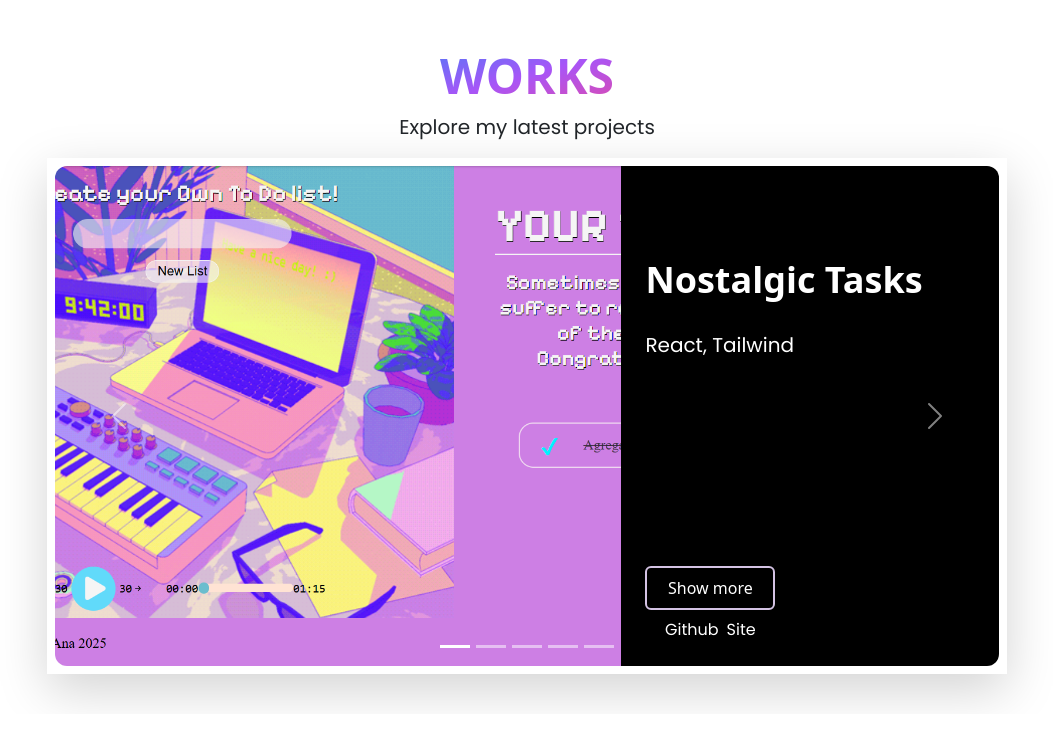
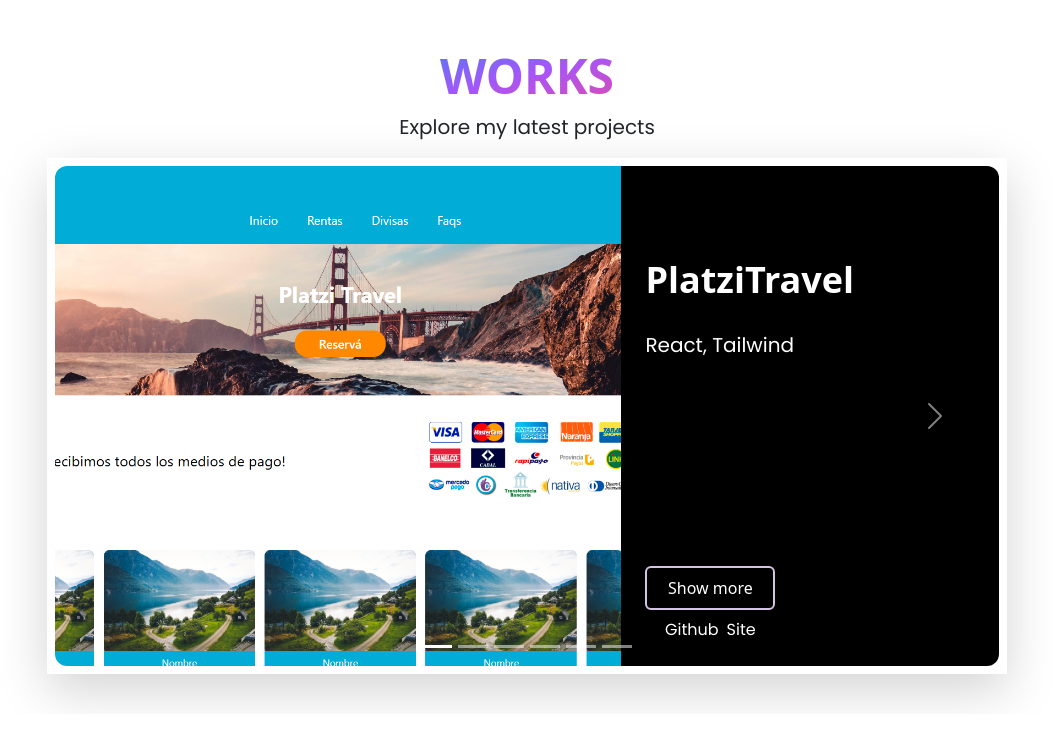
Before and after one commit to Liottaap/Portfolio, a React (Create React App) app: page /Portfolio/works in a window 1280 px wide. Shown: the top 744 px of the page, without its empty margins (113-1166 px from the left). Built offline with nearby package versions, Linux system fonts and the light colour scheme; a web font is replaced by a local one.

Commit message:
agregado platziTravel

```diff
--- a/package.json
+++ b/package.json
@@ -13,6 +13,7 @@
     "react-dom": "^19.0.0",
     "react-router-dom": "^7.1.5",
     "react-scripts": "5.0.1",
+    "react-scroll": "^1.9.3",
     "tailwindcss": "^3.4.17"
   },
   "scripts": {
--- a/src/components/AboutHello.jsx
+++ b/src/components/AboutHello.jsx
@@ -27,9 +27,7 @@
                             In this portfolio, you’ll find a sample of my projects <span className='inline-block'>Thank you for visiting my work, and feel free to contact me to collaborate!</span>
                         </p>
                         <a className='underline'_blank href="https://drive.google.com/file/d/12AUP9cUDMIqf3XXoINEGuOmJHBHBvt_5/view?usp=sharing">CV</a>
-
                     </div>
-
             </div>
 
             </section>
--- a/src/components/projectsArray.js
+++ b/src/components/projectsArray.js
@@ -1,12 +1,24 @@
-import project1 from "../assets/projects/nostalgicTasks.png";
-import project2 from "../assets/projects/mascotitas.png";
-import project3 from "../assets/projects/oroVerde.png";
-import project4 from "../assets/projects/ChopSuey.png"
-import project5 from '../assets/projects/batatabit.png'
+import project2 from "../assets/projects/nostalgicTasks.png";
+import project3 from "../assets/projects/mascotitas.png";
+import project4 from "../assets/projects/oroVerde.png";
+import project5 from "../assets/projects/ChopSuey.png"
+import project6 from '../assets/projects/batatabit.png'
+import project1 from '../assets/projects/platzitravel.png'
 const projectsArray = [
     {
         id: '1',
         img: project1,
+        name: "PlatziTravel",
+        desc: "PlatziTravel is a web application focused on travel planning, allowing users to search for and locate vacation rentals and personalized destinations through smart filters, dynamic search tools, and interactive maps. The project features a modern interface with sections such as a carousel of recommended destinations, a grid of featured rentals, and a login system to access user profiles and manage reservations. With a strong emphasis on UX/UI, PlatziTravel offers an intuitive, visually appealing, and functional experience to help users organize their trips from any device.",
+
+        tecs:"React, Tailwind",
+        gitHub:'https://github.com/Liottaap/PlatziTravel2',
+        link: 'https://travelplatzi.netlify.app/',
+    },
+
+    {
+        id: '2',
+        img: project2,
         name: "Nostalgic Tasks",
         desc: "A colorful Lo-fi-themed website, perfect for studying, organizing your tasks, and enjoying relaxing music along the way.\nBuilt with React.js and styled using Tailwind CSS, this app features a functional music player powered by React Player, with a curated playlist to help you focus.\nThe design was previously created in Whimsical, aiming for a warm and nostalgic visual experience.",
 
@@ -14,8 +26,8 @@
         gitHub:'https://github.com/Liottaap/Nostalgic_tasks',
         link: 'https://nostalgictasks.netlify.app/',},
     {
-        id: '2',
-        img: project2,
+        id: '3',
+        img: project3,
         name: "Patitas Contentas",
         desc: "A vibrant landing page designed to promote the adoption and responsible fostering of homeless pets.\nCreated with HTML, CSS, and JavaScript, this project aims to convey warmth and empathy, offering a visually and functionally friendly experience for potential adopters.\nIt features a login system built with JavaScript, where users must register before signing in. Once logged in, they are redirected to the homepage.\nIt also includes Toastify and SweetAlert to notify users when an error occurs during login, registration, or when adopting a pet.",
 
@@ -23,8 +35,8 @@
         gitHub:'https://github.com/Liottaap/Patitas_contentas',
         link: 'https://patitascontentas.netlify.app/', },
     {
-        id: '3',
-        img: project3,
+        id: '4',
+        img: project4,
         name: "Oro Verde",
         desc: "A personal project for an online store focused on selling regional and healthy food products.\nThe design was initially planned with a wireframe created in Whimsical, allowing for a clear visual structure before development.\nIt was built using only HTML and CSS, with future migration to SASS in mind, aiming for better style organization and scalability.\nThe visual proposal focuses on a clear, clean, and user-friendly experience, with attention to detail to convey trust and accessibility.",
 
@@ -33,8 +45,8 @@
         link: 'https://oroverdesj.netlify.app/',
     },
     {
-        id: '4',
-        img: project4,
+        id: '5',
+        img: project5,
         name: "Chop Suey",
         desc: "A personal landing page project for a fast food restaurant with a modern and appealing style.\nThe design is fully responsive, adapting to all screen sizes, from desktops to mobile devices.\nOne of its key features is an interactive hamburger menu that enhances mobile navigation while maintaining a clean aesthetic.\nThe vibrant color palette and clear visual layout aim to capture the user's attention and convey the restaurant's energy and dynamism.",
 
@@ -43,8 +55,8 @@
         link: 'https://food-chopsuey.netlify.app/',
     },
     {
-        id: '5',
-        img: project5,
+        id: '6',
+        img: project6,
         name: "Batatabit",
         desc: "An informational website about cryptocurrencies, built with HTML and CSS. In this project, I learned how to implement responsive design.",
         tecs:"HTML, CSS",
--- a/src/pages/Header.jsx
+++ b/src/pages/Header.jsx
@@ -1,5 +1,5 @@
 
-
+import { Link } from 'react-scroll';
 import {ButtonsContainer} from '../components/MenuContainer';
 
 import '../globals.css'
--- a/src/pages/MainPage.jsx
+++ b/src/pages/MainPage.jsx
@@ -7,7 +7,7 @@
 import { AboutSkills } from '../components/AboutSkills'
 import ReactFullpage from '@fullpage/react-fullpage';
 import'.././globals.css'
-
+import { Link } from 'react-scroll'
 
 function MainPage() {
     return (
@@ -39,7 +39,7 @@
                 </RevealOnScroll>
               </div>
 
-              <div className="section">
+              <div className="section" >
                 <RevealOnScroll delay={300}>
                   <AboutSkills />
                 </RevealOnScroll>
```
Also changed, not shown: src/assets/projects/platzitravel.png (added), 1 other file (tests, documents, lock files or other folders). Lines whose indentation alone changed are shown as unchanged.
